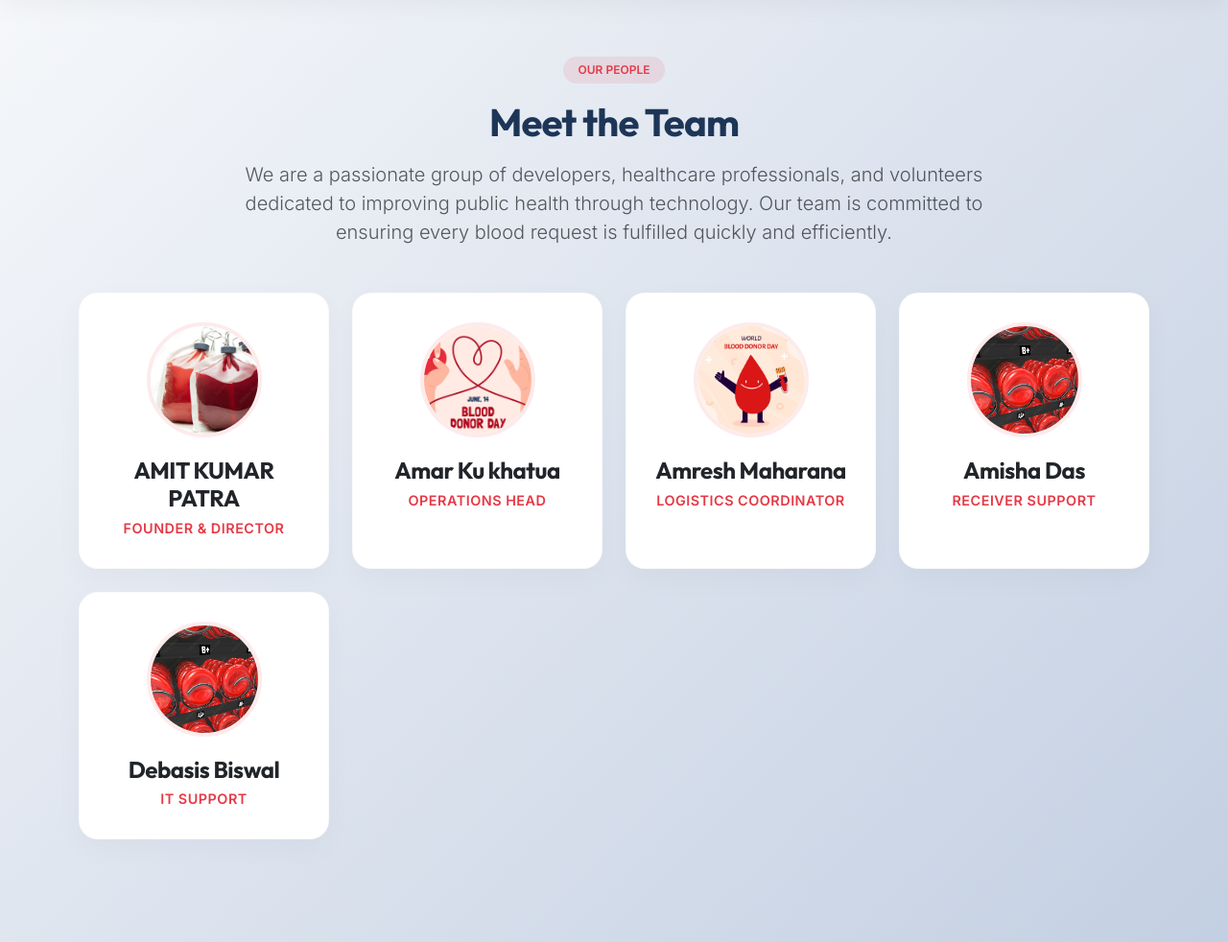
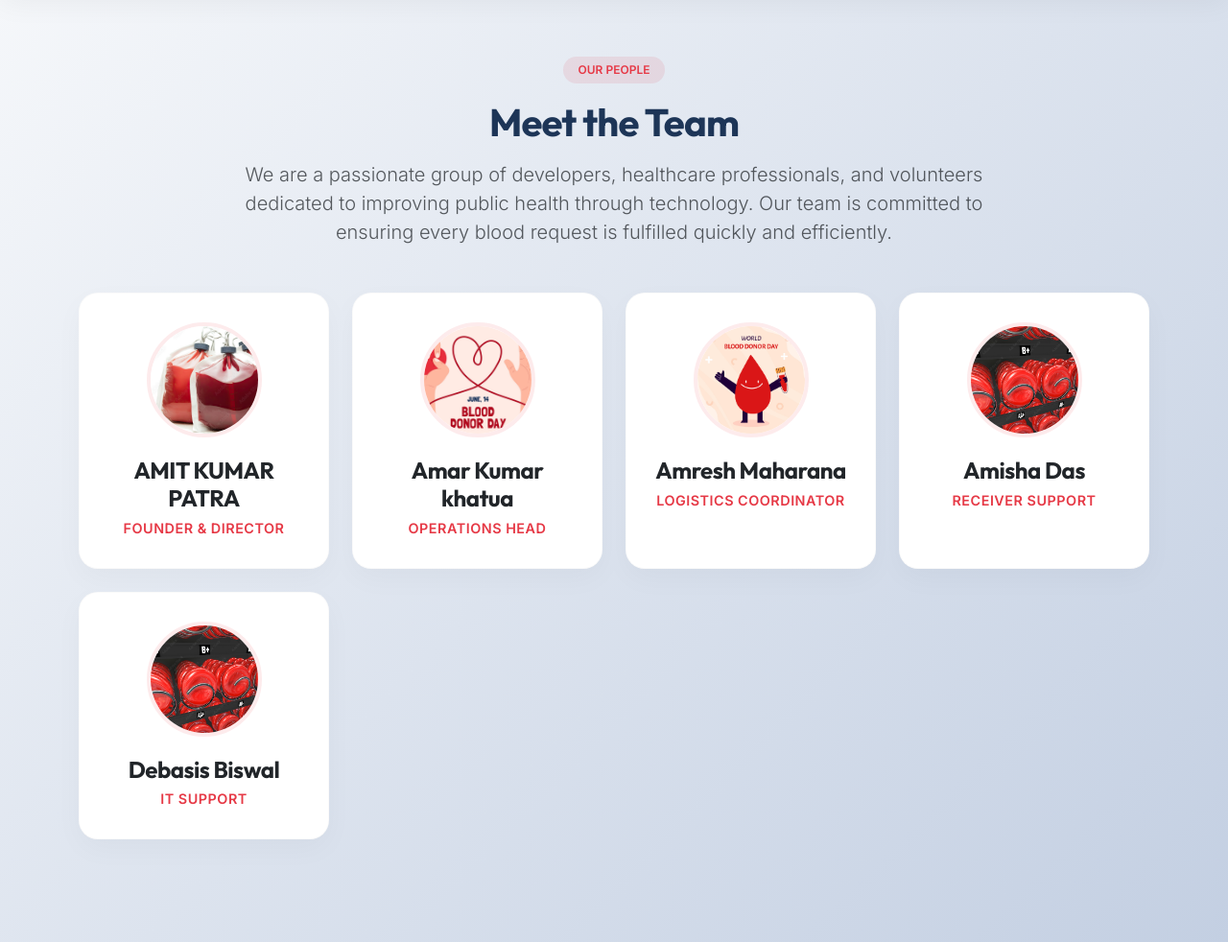
Before and after one commit to amitkumarpatra99/BDMS, a Django app: page /donationapp/team in a window 1280 px wide. Shown: the part 71-1053 px from the top of the page at 96% size. Run offline with Django 5.2, Linux system fonts and the light colour scheme.

Commit message:
fix: correct name spelling for team member in team.html

```diff
--- a/blood_donation_camp/bdweb/templates/donationapp/team.html
+++ b/blood_donation_camp/bdweb/templates/donationapp/team.html
@@ -78,7 +78,7 @@
       <div class="col-md-6 col-lg-3 animate-fade-up delay-200">
         <div class="team-card">
           <img src="{% static 'img/image/b2.jpg' %}" alt="Amar Ku khatua">
-          <h4 class="fw-bold mb-1" style="font-family: var(--font-display);">Amar Ku khatua</h4>
+          <h4 class="fw-bold mb-1" style="font-family: var(--font-display);">Amar Kumar khatua</h4>
           <span class="team-role">Operations Head</span>
         </div>
       </div>
```
